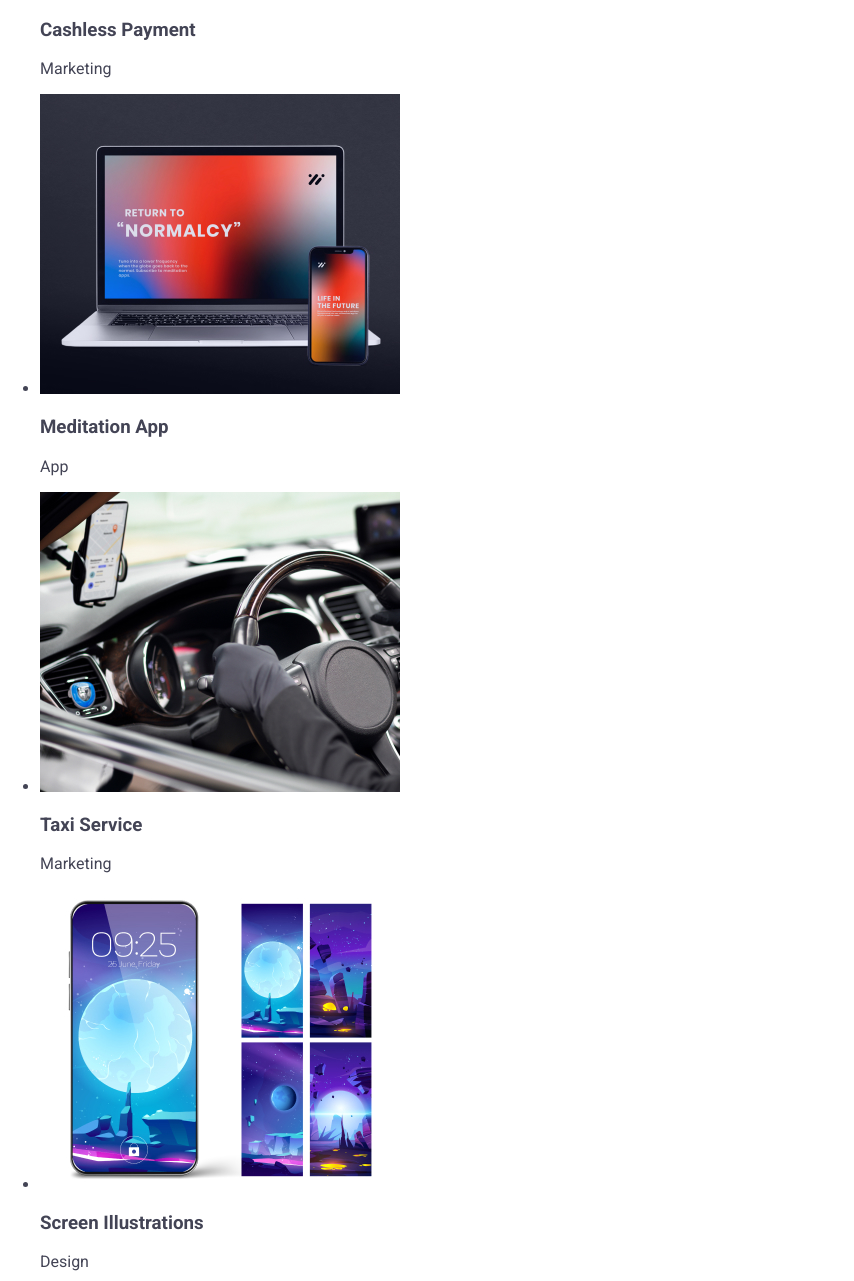
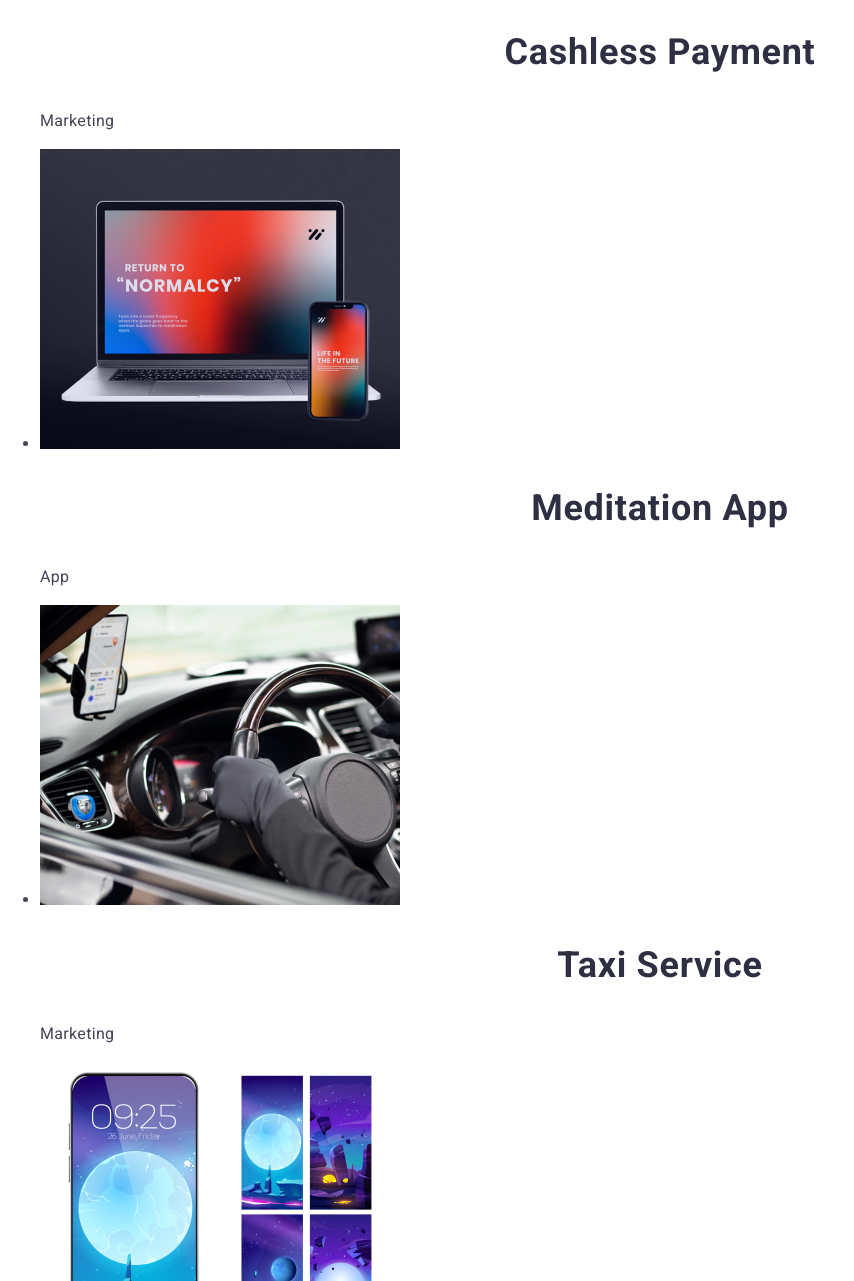
Before and after one commit to ZgodkaSlawomir/mh20, a plain HTML site: page index.html in a window 1280 px wide. Shown: the part 3519-4800 px from the top of the page, without its empty margins (0-854 px from the left). Drawn offline with nearby package versions, Linux system fonts and the light colour scheme.

Commit message:
Update index.html

```diff
--- a/index.html
+++ b/index.html
@@ -93,49 +93,49 @@
             </ul>
         </section>
         <section class="section4">
-            <h2> Our Portfolio</h2>
+            <h2 class="nag4"> Our Portfolio</h2>
             <ul>
                 <li class="section-list">
                     <img src="./images/banking-app.jpg" alt="Banking App"
                     width="360"
                     height="300"/>
                     <h3 class="section-h3">Banking App</h3>
-                    <p >App</p>
+                    <p class="section-p">App</p>
                 </li>
                 <li>
                     <img src="./images/cashless-payment.jpg" alt="Cashless Payment"
                     width="360"
                     height="300"/>
-                    <h3>Cashless Payment</h3>
-                    <p>Marketing</p>
+                    <h3 class="section-h3">Cashless Payment</h3>
+                    <p class="section-p">Marketing</p>
                 </li>
                 <li>
                     <img src="./images/meditation-app.jpg" alt="Meditation App"
                     width="360"
                     height="300"/>
-                    <h3>Meditation App</h3>
-                    <p>App</p>
+                    <h3 class="section-h3">Meditation App</h3>
+                    <p class="section-p">App</p>
                 </li>
                 <li>
                     <img src="./images/taxi-service.jpg" alt="Taxi Service"
                     width="360"
                     height="300"/>
-                    <h3>Taxi Service</h3>
-                    <p>Marketing</p>
+                    <h3 class="section-h3">Taxi Service</h3>
+                    <p class="section-p">Marketing</p>
                 </li>
                 <li>
                     <img src="./images/screen-illustrations.jpg" alt="Screen Illustrations"
                     width="360"
                     height="300"/>
-                    <h3>Screen Illustrations</h3>
-                    <p>Design</p>
+                    <h3 class="section-h3">Screen Illustrations</h3>
+                    <p class="section-p">Design</p>
                 </li>
                 <li>
                     <img src="./images/online-courses.jpg" alt="Online Courses"
                     width="360"
                     height="300"/>
-                    <h3>Online Courses</h3>
-                    <p>Marketing</p>
+                    <h3 class="section-h3">Online Courses</h3>
+                    <p class="section-p">Marketing</p>
                 </li>
             </ul>
         </section>
```
